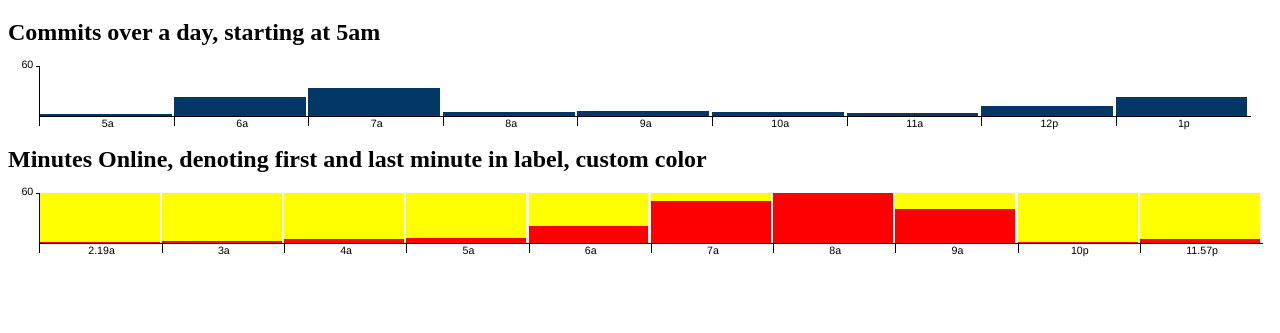
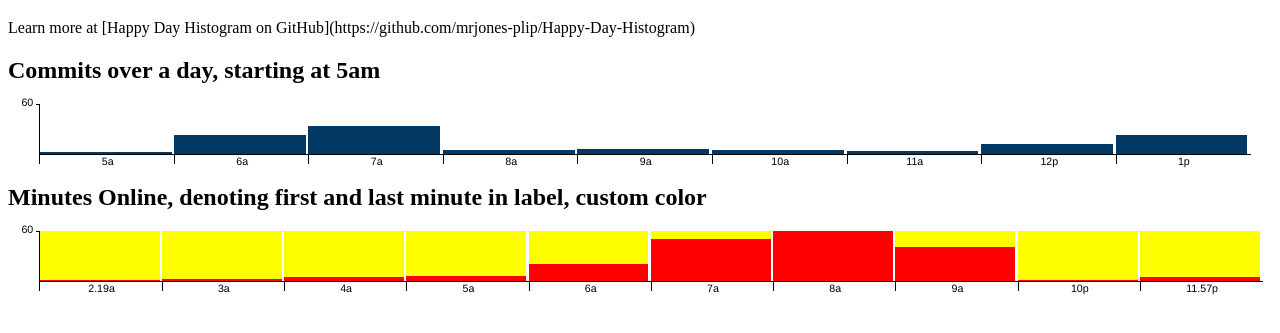
Before and after one commit to mrjones-plip/Happy-Day-Histogram, a plain HTML site: page example/index.html in a window 1280 px wide. Shown: the part 61-394 px from the top of the page. Drawn offline with Linux system fonts and the light colour scheme.

Commit message:
add link back home on example

```diff
--- a/example/index.html
+++ b/example/index.html
@@ -9,6 +9,11 @@
 <body>
 
 <h1>Happy Day Histogram Examples</h1>
+
+<p>
+    Learn more at [Happy Day Histogram on GitHub](https://github.com/mrjones-plip/Happy-Day-Histogram)
+</p>
+
 
 <h2> Commits over a day, starting at 5am </h2>
 <div id="histogram"></div>
```
